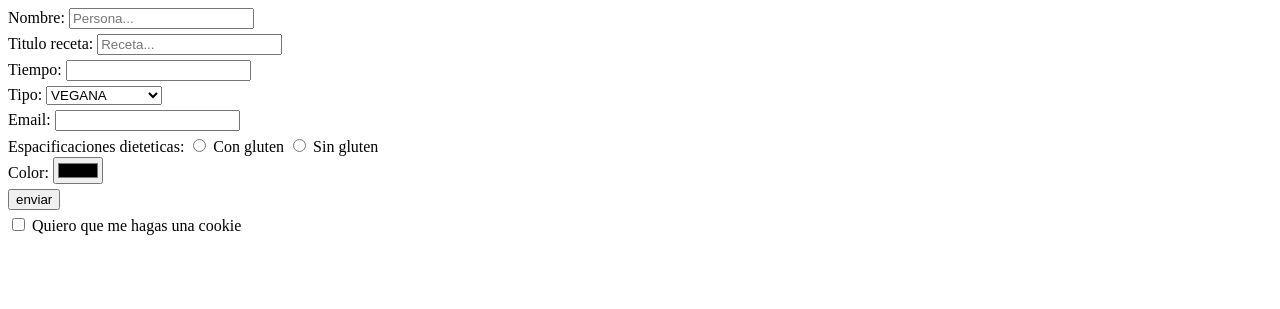
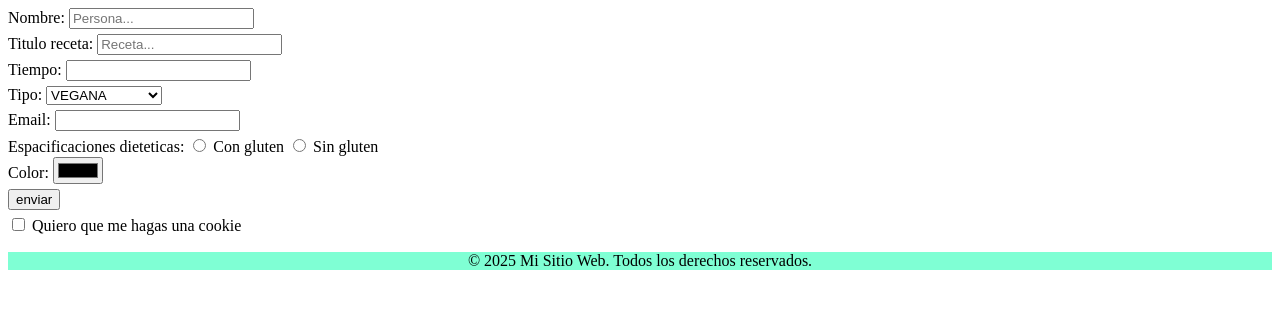
Before and after one commit to Daniel-Esteban-Medina/PHP, a PHP site: page /form.php in a window 1280 px wide. Shown: the top 309 px of the page. Run offline with PHP 8.4, Linux system fonts and the light colour scheme.

Commit message:
ejercicio formularios, footer incorporado

```diff
--- /dev/null
+++ b/Formularios/ejercicio/footer.php
@@ -0,0 +1,3 @@
+<footer>
+    <p>&copy; <?= date('Y'); ?> Mi Sitio Web. Todos los derechos reservados.</p>
+</footer>
--- a/Formularios/ejercicio/form.php
+++ b/Formularios/ejercicio/form.php
@@ -11,6 +11,7 @@
                 font-size: 0.5em;
             }
         </style>
+        <link rel="stylesheet" href="style.css">
     </head>
     <body>
         <?php
@@ -102,5 +103,6 @@
             <input type="checkbox" name="cookie" id="cookie">
             <label for="cookie">Quiero que me hagas una cookie</label>
         </form>
+        <?php include __DIR__ . "/footer.php";?>
     </body>
 </html>
--- /dev/null
+++ b/Formularios/ejercicio/style.css
@@ -0,0 +1,4 @@
+footer{
+    background-color: aquamarine;
+    text-align: center;
+}
```
